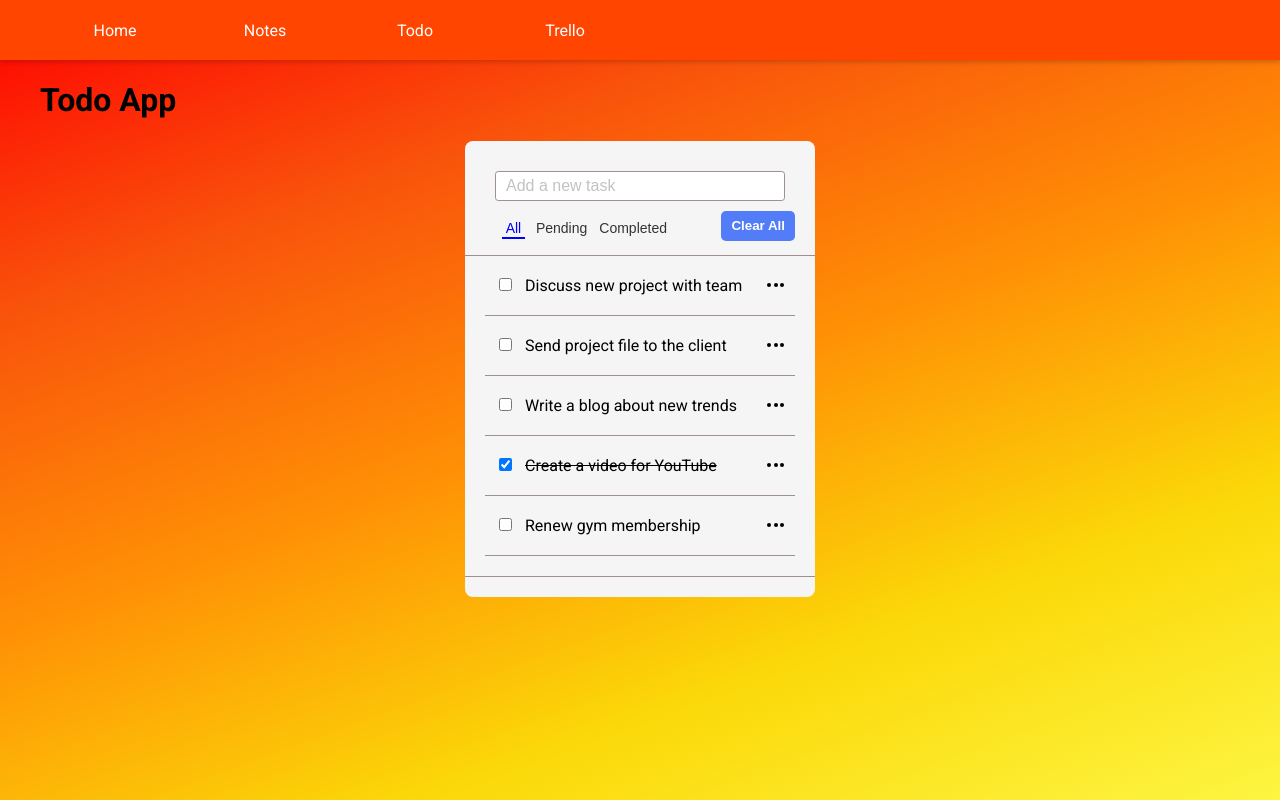
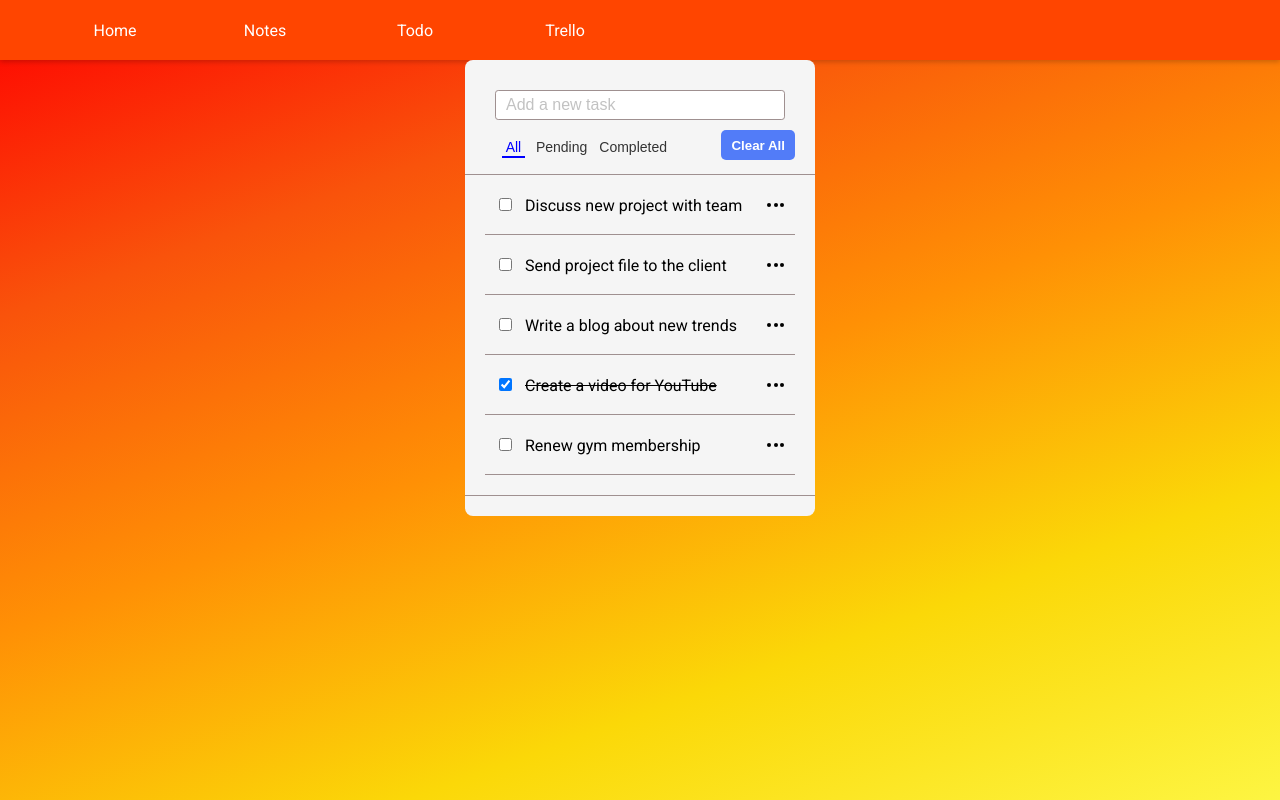
Before and after one commit to omerfarukbolat/tubitak-development-team, a React (Create React App) app: page /todo in a window 1280 px wide. Built offline with nearby package versions, Linux system fonts and the light colour scheme.

Commit message:
completed

```diff
--- a/src/pages/todo/index.tsx
+++ b/src/pages/todo/index.tsx
@@ -47,7 +47,7 @@ const Todo = () => {
     };
 
     updateFilteredData();
-  }, [activeTab, apiData, filteredData]);
+  }, [activeTab, apiData]);
   const handleClearAll = () => {
     const updatedApiData = apiData.filter((task) => !task.isCompleted);
     setApiData(updatedApiData);
@@ -120,7 +120,6 @@ const Todo = () => {
 
   return (
     <Container>
-      <h1>Todo App</h1>
       <div className="styled-todo">
         <Input
           placeholder="Add a new task"
```
